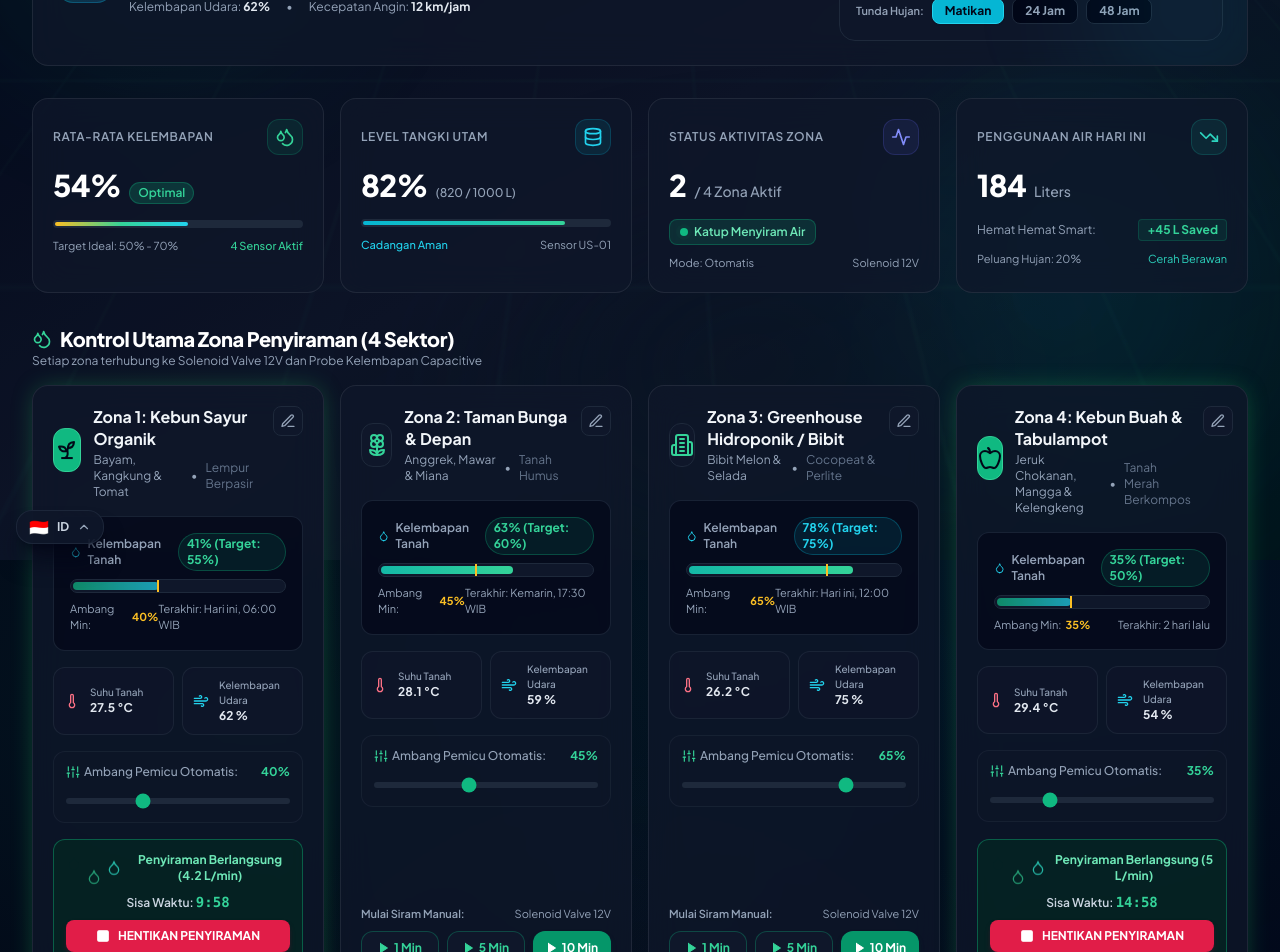
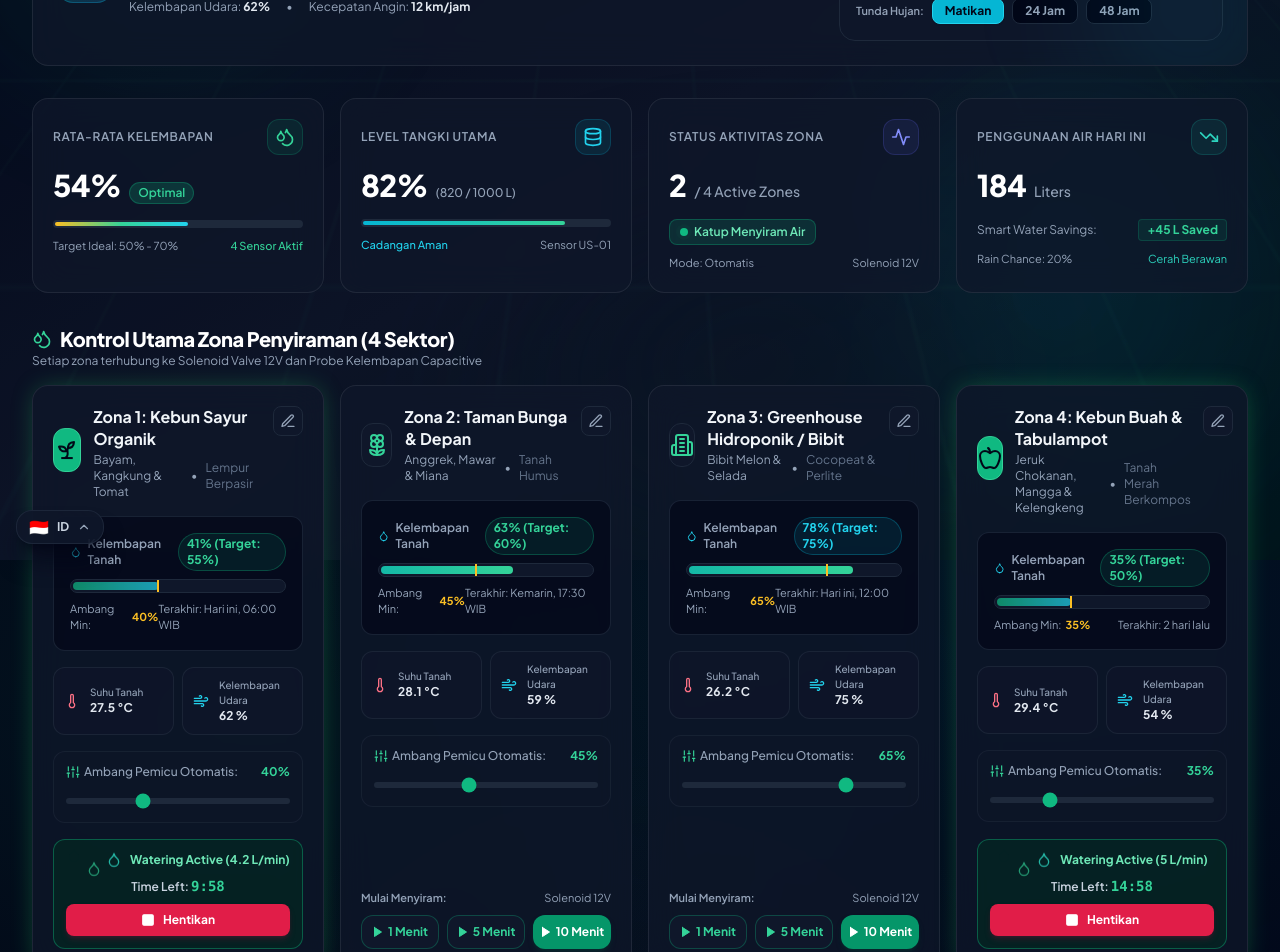
Before and after one commit to khoerulawaludin007-ux/smart-watering-app, a React (Vite) app: page / in a window 1280 px wide. Shown: the part 240-1192 px from the top of the page. Built offline with nearby package versions, Linux system fonts and the light colour scheme.

Commit message:
Feat: hubungkan seluruh teks UI dashboard ke objek penerjemah bahasa ID/EN

```diff
--- a/src/App.jsx
+++ b/src/App.jsx
@@ -332,10 +332,10 @@ export default function App() {
             <div>
               <h2 className="text-xl font-extrabold text-white tracking-tight flex items-center gap-2">
                 <Droplets className="w-5 h-5 text-emerald-400" />
-                <span>Kontrol Utama Zona Penyiraman ({zones.length} Sektor)</span>
+                <span>{t?.mainControlTitle || 'Kontrol Utama Zona Penyiraman'} ({zones.length} {t?.sectors || 'Sektor'})</span>
               </h2>
               <p className="text-xs text-slate-400">
-                Setiap zona terhubung ke Solenoid Valve 12V dan Probe Kelembapan Capacitive
+                {t?.sensorDescription || 'Setiap zona terhubung ke Solenoid Valve 12V dan Probe Kelembapan Capacitive'}
               </p>
             </div>
           </div>
@@ -350,6 +350,7 @@ export default function App() {
                 onStopWatering={handleStopWatering}
                 onUpdateThreshold={handleUpdateThreshold}
                 onEditZone={(z) => setActiveZoneToEdit(z)}
+                t={t}
               />
             ))}
           </div>
--- a/src/components/OverviewCards.jsx
+++ b/src/components/OverviewCards.jsx
@@ -12,7 +12,7 @@ import {
   Wind
 } from 'lucide-react';
 
-export default function OverviewCards({ systemState, zones, weather }) {
+export default function OverviewCards({ systemState, zones, weather, t }) {
   // Calculate average soil moisture
   const avgMoisture = Math.round(
     zones.reduce((sum, z) => sum + z.moisture, 0) / (zones.length || 1)
@@ -29,7 +29,7 @@ export default function OverviewCards({ systemState, zones, weather }) {
       <div className="glass-panel glass-panel-hover rounded-2xl p-5 relative overflow-hidden group">
         <div className="flex items-center justify-between mb-3">
           <span className="text-xs font-semibold uppercase tracking-wider text-slate-400">
-            Rata-rata Kelembapan
+            {t?.avgMoisture || 'RATA-RATA KELEMBAPAN'}
           </span>
           <div className="w-9 h-9 rounded-xl bg-emerald-500/10 border border-emerald-500/20 flex items-center justify-center text-emerald-400">
             <Droplets className="w-5 h-5" />
@@ -45,7 +45,7 @@ export default function OverviewCards({ systemState, zones, weather }) {
               ? 'bg-amber-500/20 text-amber-400 border border-amber-500/30'
               : 'bg-emerald-500/20 text-emerald-400 border border-emerald-500/30'
           }`}>
-            {avgMoisture < 40 ? 'Perlu Penyiraman' : 'Optimal'}
+            {avgMoisture < 40 ? 'Needs Water' : (t?.optimal || 'Optimal')}
           </span>
         </div>
 
@@ -58,8 +58,8 @@ export default function OverviewCards({ systemState, zones, weather }) {
         </div>
 
         <p className="text-[11px] text-slate-400 mt-2.5 flex items-center justify-between">
-          <span>Target Ideal: 50% - 70%</span>
-          <span className="text-emerald-400 font-medium">{zones.length} Sensor Aktif</span>
+          <span>{t?.targetIdeal || 'Target Ideal'}: 50% - 70%</span>
+          <span className="text-emerald-400 font-medium">{zones.length} {t?.sensorActive || 'Sensor Aktif'}</span>
         </p>
       </div>
 
@@ -67,7 +67,7 @@ export default function OverviewCards({ systemState, zones, weather }) {
       <div className="glass-panel glass-panel-hover rounded-2xl p-5 relative overflow-hidden group">
         <div className="flex items-center justify-between mb-3">
           <span className="text-xs font-semibold uppercase tracking-wider text-slate-400">
-            Level Tangki Utam
+            {t?.mainTankLevel || 'LEVEL TANGKI UTAMA'}
           </span>
           <div className="w-9 h-9 rounded-xl bg-cyan-500/10 border border-cyan-500/20 flex items-center justify-center text-cyan-400">
             <Database className="w-5 h-5" />
@@ -98,12 +98,12 @@ export default function OverviewCards({ systemState, zones, weather }) {
         <p className="text-[11px] text-slate-400 mt-2.5 flex items-center justify-between">
           {systemState.waterTankLevel < 25 ? (
             <span className="text-rose-400 font-semibold flex items-center gap-1">
-              <AlertTriangle className="w-3.5 h-3.5" /> Peringatan Air Sedikit!
+              <AlertTriangle className="w-3.5 h-3.5" /> Low Water Warning!
             </span>
           ) : (
-            <span className="text-cyan-400 font-medium">Cadangan Aman</span>
+            <span className="text-cyan-400 font-medium">{t?.safeStorage || 'Cadangan Aman'}</span>
           )}
-          <span>Sensor US-01</span>
+          <span>{t?.sensorUS || 'Sensor US-01'}</span>
         </p>
       </div>
 
@@ -111,7 +111,7 @@ export default function OverviewCards({ systemState, zones, weather }) {
       <div className="glass-panel glass-panel-hover rounded-2xl p-5 relative overflow-hidden group">
         <div className="flex items-center justify-between mb-3">
           <span className="text-xs font-semibold uppercase tracking-wider text-slate-400">
-            Status Aktivitas Zona
+            {t?.activeZoneStatus || 'STATUS AKTIVITAS ZONA'}
           </span>
           <div className="w-9 h-9 rounded-xl bg-indigo-500/10 border border-indigo-500/20 flex items-center justify-center text-indigo-400">
             <Activity className="w-5 h-5" />
@@ -123,7 +123,7 @@ export default function OverviewCards({ systemState, zones, weather }) {
             {activeZonesCount}
           </span>
           <span className="text-sm font-medium text-slate-400">
-            / {zones.length} Zona Aktif
+            / {zones.length} Active Zones
           </span>
         </div>
 
@@ -134,18 +134,18 @@ export default function OverviewCards({ systemState, zones, weather }) {
                 <span className="animate-ping absolute inline-flex h-full w-full rounded-full bg-emerald-400 opacity-75"></span>
                 <span className="relative inline-flex rounded-full h-2 w-2 bg-emerald-500"></span>
               </span>
-              <span>Katup Menyiram Air</span>
+              <span>{t?.wateringNow || 'Katup Menyiram Air'}</span>
             </div>
           ) : (
             <div className="px-2.5 py-1 bg-slate-800 border border-slate-700 rounded-lg text-slate-400 text-xs font-medium">
-              Semua Katup Standby (Tutup)
+              Valves Closed (Standby)
             </div>
           )}
         </div>
 
         <p className="text-[11px] text-slate-400 mt-2.5 flex items-center justify-between">
-          <span>Mode: {systemState.autoMode ? 'Otomatis' : 'Manual'}</span>
-          <span>Solenoid 12V</span>
+          <span>{t?.modeAuto || 'Mode: Otomatis'}</span>
+          <span>{t?.solenoid12v || 'Solenoid 12V'}</span>
         </p>
       </div>
 
@@ -153,7 +153,7 @@ export default function OverviewCards({ systemState, zones, weather }) {
       <div className="glass-panel glass-panel-hover rounded-2xl p-5 relative overflow-hidden group">
         <div className="flex items-center justify-between mb-3">
           <span className="text-xs font-semibold uppercase tracking-wider text-slate-400">
-            Penggunaan Air Hari Ini
+            {t?.waterUsageToday || 'PENGGUNAAN AIR HARI INI'}
           </span>
           <div className="w-9 h-9 rounded-xl bg-teal-500/10 border border-teal-500/20 flex items-center justify-center text-teal-400">
             <TrendingDown className="w-5 h-5" />
@@ -168,14 +168,14 @@ export default function OverviewCards({ systemState, zones, weather }) {
         </div>
 
         <div className="mt-4 flex items-center justify-between text-xs">
-          <span className="text-slate-400">Hemat Hemat Smart:</span>
+          <span className="text-slate-400">Smart Water Savings:</span>
           <span className="text-emerald-400 font-bold px-2 py-0.5 bg-emerald-500/10 rounded border border-emerald-500/20">
-            +{systemState.estimatedWaterSavedLiters} L Saved
+            +{systemState.estimatedWaterSavedLiters} L {t?.saved || 'Saved'}
           </span>
         </div>
 
         <p className="text-[11px] text-slate-400 mt-2.5 flex items-center justify-between">
-          <span>Peluang Hujan: {weather.rainProbability}%</span>
+          <span>Rain Chance: {weather.rainProbability}%</span>
           <span className="text-teal-400">{weather.condition}</span>
         </p>
       </div>
--- a/src/components/ZoneCard.jsx
+++ b/src/components/ZoneCard.jsx
@@ -30,7 +30,8 @@ export default function ZoneCard({
   onStartWatering,
   onStopWatering,
   onUpdateThreshold,
-  onEditZone
+  onEditZone,
+  t
 }) {
   const IconComponent = iconMap[zone.icon] || Sprout;
   const isWatering = zone.valveOpen || zone.status === 'watering';
@@ -94,10 +95,10 @@ export default function ZoneCard({
         <div className="bg-slate-950/60 rounded-xl p-4 border border-slate-800/80 mb-4">
           <div className="flex items-center justify-between mb-2">
             <span className="text-xs font-semibold text-slate-400 flex items-center gap-1.5">
-              <Droplet className="w-3.5 h-3.5 text-cyan-400" /> Kelembapan Tanah
+              <Droplet className="w-3.5 h-3.5 text-cyan-400" /> {t?.moisture || 'Kelembapan Tanah'}
             </span>
             <span className={`text-xs font-bold px-2 py-0.5 rounded-full border ${getMoistureColor(zone.moisture)}`}>
-              {zone.moisture}% (Target: {zone.targetMoisture}%)
+              {zone.moisture}% ({t?.target || 'Target'}: {zone.targetMoisture}%)
             </span>
           </div>
 
@@ -117,15 +118,15 @@ export default function ZoneCard({
             <div
               className="absolute top-0 bottom-0 w-0.5 bg-amber-400 z-10 shadow-sm"
               style={{ left: `${zone.thresholdMin}%` }}
-              title={`Ambang Batas Minimum: ${zone.thresholdMin}%`}
+              title={`${t?.minThreshold || 'Ambang Min'}: ${zone.thresholdMin}%`}
             />
           </div>
 
           <div className="flex justify-between items-center text-[11px] text-slate-400 mt-2">
             <span className="flex items-center gap-1">
-              Ambang Min: <strong className="text-amber-400">{zone.thresholdMin}%</strong>
+              {t?.minThreshold || 'Ambang Min'}: <strong className="text-amber-400">{zone.thresholdMin}%</strong>
             </span>
-            <span className="text-slate-400">Terakhir: {zone.lastWatered}</span>
+            <span className="text-slate-400">{t?.lastWatered || 'Terakhir'}: {zone.lastWatered}</span>
           </div>
         </div>
 
@@ -134,14 +135,14 @@ export default function ZoneCard({
           <div className="bg-slate-900/60 p-2.5 rounded-xl border border-slate-800/80 flex items-center space-x-2.5">
             <Thermometer className="w-4 h-4 text-rose-400 shrink-0" />
             <div>
-              <p className="text-[10px] text-slate-400 font-medium">Suhu Tanah</p>
+              <p className="text-[10px] text-slate-400 font-medium">{t?.soilTemp || 'Suhu Tanah'}</p>
               <p className="text-xs font-bold text-slate-200">{zone.temperature} °C</p>
             </div>
           </div>
           <div className="bg-slate-900/60 p-2.5 rounded-xl border border-slate-800/80 flex items-center space-x-2.5">
             <Wind className="w-4 h-4 text-cyan-400 shrink-0" />
             <div>
-              <p className="text-[10px] text-slate-400 font-medium">Kelembapan Udara</p>
+              <p className="text-[10px] text-slate-400 font-medium">{t?.airHumidity || 'Kelembapan Udara'}</p>
               <p className="text-xs font-bold text-slate-200">{zone.humidity} %</p>
             </div>
           </div>
@@ -151,7 +152,7 @@ export default function ZoneCard({
         <div className="bg-slate-900/40 p-3 rounded-xl border border-slate-800/60 mb-4">
           <div className="flex justify-between items-center text-xs mb-1.5">
             <span className="text-slate-400 font-medium flex items-center gap-1">
-              <Sliders className="w-3.5 h-3.5 text-emerald-400" /> Ambang Pemicu Otomatis:
+              <Sliders className="w-3.5 h-3.5 text-emerald-400" /> {t?.autoThresholdTrigger || 'Ambang Pemicu Otomatis'}:
             </span>
             <span className="text-emerald-400 font-bold">{zone.thresholdMin}%</span>
           </div>
@@ -177,13 +178,13 @@ export default function ZoneCard({
                 <Droplet className="w-4 h-4 text-teal-400 anim-drop-delay-2" />
               </div>
               <span className="text-xs font-bold text-emerald-300">
-                Penyiraman Berlangsung ({zone.waterFlowRate} L/min)
+                Watering Active ({zone.waterFlowRate} L/min)
               </span>
             </div>
 
             {zone.timeRemaining > 0 && (
               <p className="text-xs font-semibold text-slate-300 mb-2">
-                Sisa Waktu: <span className="text-emerald-400 font-mono text-sm">{formatCountdown(zone.timeRemaining)}</span>
+                Time Left: <span className="text-emerald-400 font-mono text-sm">{formatCountdown(zone.timeRemaining)}</span>
               </p>
             )}
 
@@ -192,14 +193,14 @@ export default function ZoneCard({
               className="w-full py-2 bg-rose-600 hover:bg-rose-500 text-white rounded-lg text-xs font-bold flex items-center justify-center gap-2 transition-all shadow-md shadow-rose-900/30"
             >
               <Square className="w-3.5 h-3.5 fill-current" />
-              <span>HENTIKAN PENYIRAMAN</span>
+              <span>{t?.stopWatering || 'Hentikan'}</span>
             </button>
           </div>
         ) : (
           <div>
             <p className="text-[11px] text-slate-400 font-semibold mb-2 flex items-center justify-between">
-              <span>Mulai Siram Manual:</span>
-              <span className="text-slate-400 font-normal">Solenoid Valve 12V</span>
+              <span>{t?.startWatering || 'Mulai Siram Manual'}:</span>
+              <span className="text-slate-400 font-normal">Solenoid 12V</span>
             </p>
             <div className="grid grid-cols-3 gap-2">
               <button
@@ -207,21 +208,21 @@ export default function ZoneCard({
                 className="py-2 bg-slate-900 hover:bg-slate-800 text-emerald-400 border border-emerald-500/30 rounded-xl text-xs font-bold flex items-center justify-center gap-1 transition-all hover:border-emerald-400"
               >
                 <Play className="w-3 h-3 fill-current" />
-                <span>1 Min</span>
+                <span>1 {t?.minutes || 'Min'}</span>
               </button>
               <button
                 onClick={() => onStartWatering(zone.id, 5)}
                 className="py-2 bg-slate-900 hover:bg-slate-800 text-emerald-400 border border-emerald-500/30 rounded-xl text-xs font-bold flex items-center justify-center gap-1 transition-all hover:border-emerald-400"
               >
                 <Play className="w-3 h-3 fill-current" />
-                <span>5 Min</span>
+                <span>5 {t?.minutes || 'Min'}</span>
               </button>
               <button
                 onClick={() => onStartWatering(zone.id, 10)}
                 className="py-2 bg-emerald-600 hover:bg-emerald-500 text-white rounded-xl text-xs font-bold flex items-center justify-center gap-1 transition-all shadow-md shadow-emerald-900/30"
               >
                 <Play className="w-3 h-3 fill-current" />
-                <span>10 Min</span>
+                <span>10 {t?.minutes || 'Min'}</span>
               </button>
             </div>
           </div>
```
Also changed, not shown: src/components/Header.jsx (+10 -10 lines).
